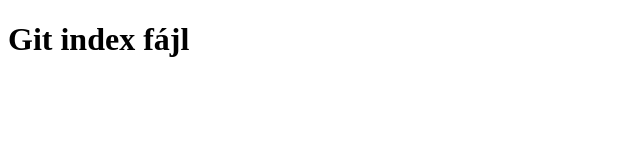
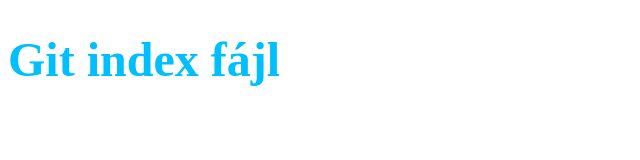
Before and after one commit to tamas100/Git_Workshop, a plain HTML site: page index.html in a window 1280 px wide. Shown: the whole page, without its empty margins (0-640 px from the left). Drawn offline with Linux system fonts and the light colour scheme.

Commit message:
stílus hozzááadása index.html-hez

```diff
--- /dev/null
+++ b/css/styles.css
@@ -0,0 +1,4 @@
+h1 {
+    color:deepskyblue;
+    font-size: 48px;
+}
--- a/index.html
+++ b/index.html
@@ -4,6 +4,7 @@
     <meta charset="UTF-8">
     <meta http-equiv="X-UA-Compatible" content="IE=edge">
     <meta name="viewport" content="width=device-width, initial-scale=1.0">
+    <link rel="stylesheet" href="css/styles.css">
     <title>Git Workshop</title>
 </head>
 <body>
```
